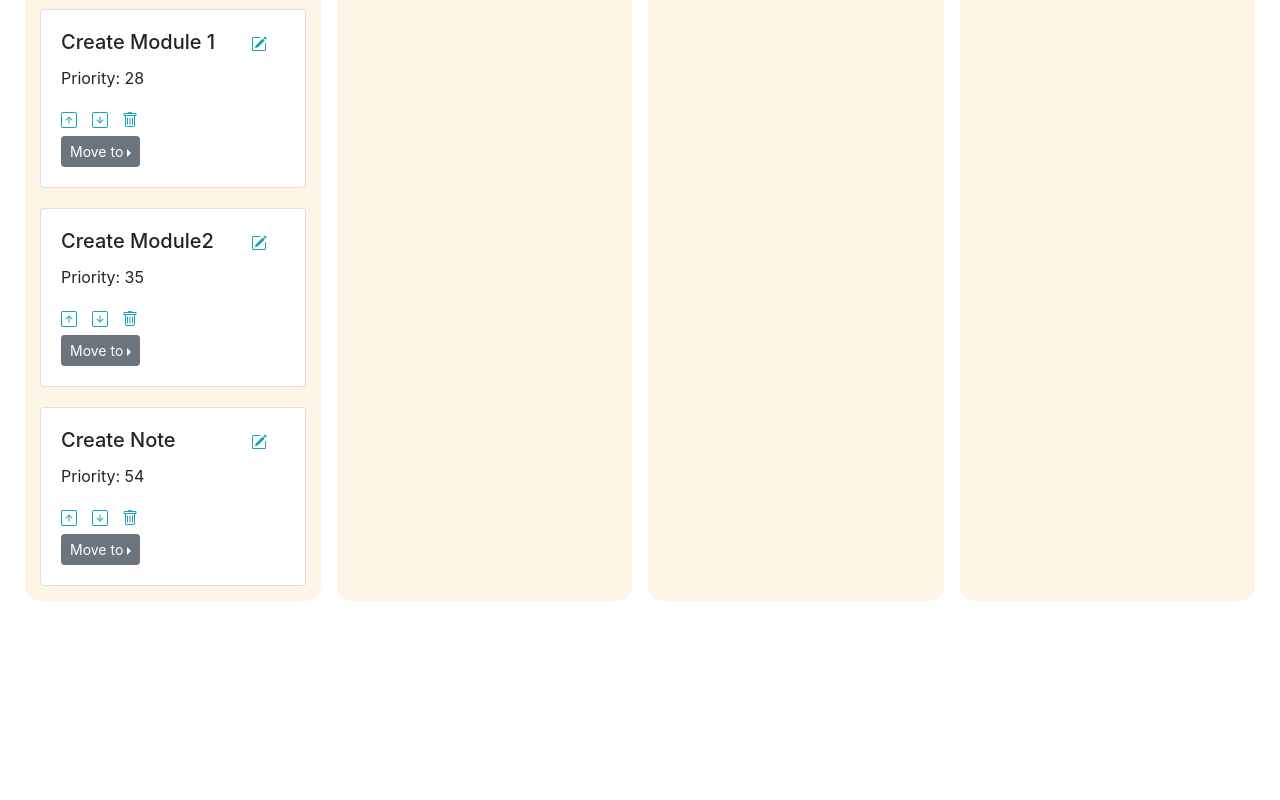
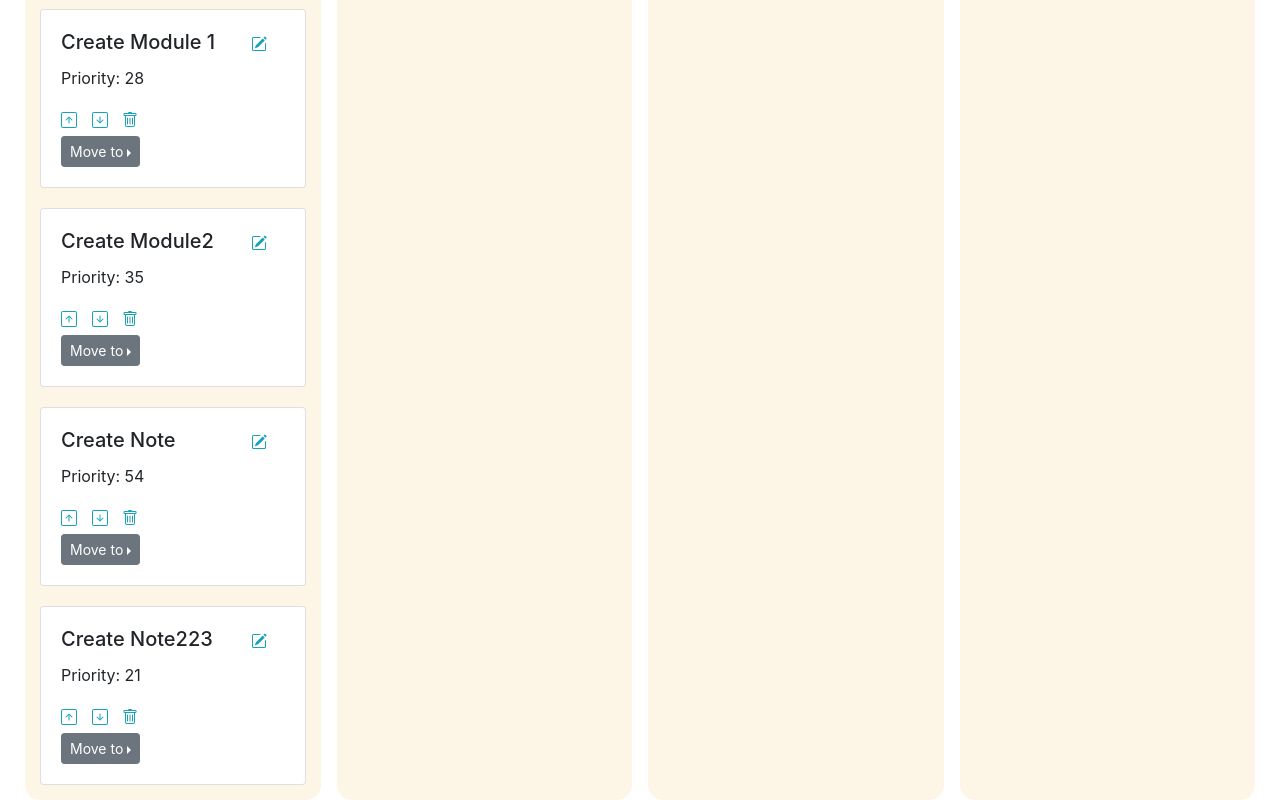
Before and after one commit to kochetovM/KanbanProject, a React (Create React App) app: page / in a window 1280 px wide. Shown: the part 759-1559 px from the top of the page. Before the commit the page ends 1360 px from the top, so only its background shows below. Built offline with nearby package versions, Linux system fonts and the light colour scheme.

Commit message:
Components structure improved

```diff
--- a/src/App.js
+++ b/src/App.js
@@ -33,6 +33,11 @@ const todo_start = [
         id: 23,
         name: 'Create Note',
         priority: 54
+    },
+    {
+        id: 25,
+        name: 'Create Note223',
+        priority: 21
     }
 ];
 const progress_start = [
--- a/src/EditItemModal.js
+++ b/src/EditItemModal.js
@@ -13,6 +13,7 @@ function EditItemModal(props) {
         if (!isnum) { setPriority(currentPriority) }
         else { setPriority(e.target.value); }
     };
+    // <- when calling change priority in check it if it is a number
 
     const onClickSaveChanges = () => {
         //Сохраняем изменения
```
